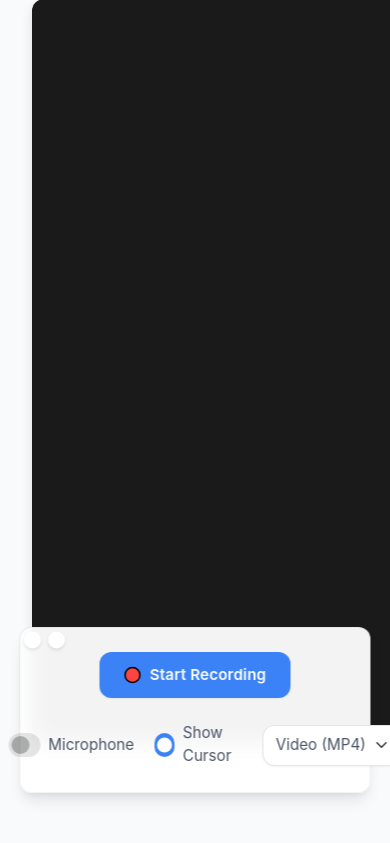
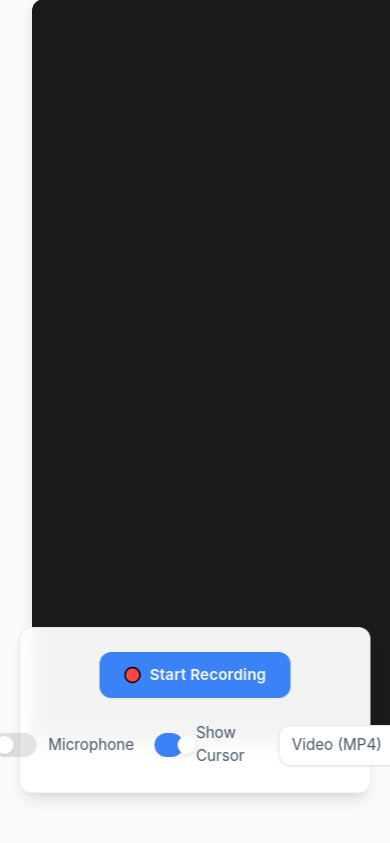
Before and after one commit to rcweston90/ScreenCapturePro, a Flask app: page / in a window 390 px wide. Shown: the part 21-864 px from the top of the page. Run offline with Flask 3, Linux system fonts and the light colour scheme; some libraries are stand-ins or nearby versions.

Commit message:
Agent query: Do the Microphone and Show Cursor toggles now look clean and consistent with a modern toggle switch appearance?

```diff
--- a/static/css/style.css
+++ b/static/css/style.css
@@ -225,56 +225,77 @@ body {
     border-left: 1px solid rgba(0, 0, 0, 0.1);
 }
 
-.form-check {
+.toggle-group {
+    display: flex;
+    gap: 20px;
+    align-items: center;
+}
+
+.toggle-wrapper {
     display: flex;
     align-items: center;
-    gap: 8px;
-    margin: 0;
+    gap: 12px;
 }
 
-.form-check-input {
-    width: 3em;
-    height: 1.5em;
-    margin: 0;
-    cursor: pointer;
-    transition: all var(--transition-speed) ease;
-    border: none;
-    background-color: rgba(0, 0, 0, 0.1);
-    border-radius: 2em;
+.toggle {
+    position: relative;
+    display: inline-block;
+    width: 44px;
+    height: 24px;
 }
 
-.form-check-input::before {
-    content: '';
+.toggle input {
+    opacity: 0;
+    width: 0;
+    height: 0;
+}
+
+.toggle-slider {
     position: absolute;
-    width: 1.25em;
-    height: 1.25em;
+    cursor: pointer;
+    top: 0;
+    left: 0;
+    right: 0;
+    bottom: 0;
+    background-color: rgba(0, 0, 0, 0.1);
+    transition: all var(--transition-speed) ease;
+    border-radius: 34px;
+}
+
+.toggle-slider:before {
+    position: absolute;
+    content: "";
+    height: 18px;
+    width: 18px;
+    left: 3px;
+    bottom: 3px;
+    background-color: white;
+    transition: all var(--transition-speed) ease;
     border-radius: 50%;
-    background-color: white;
-    transform: scale(0.85);
-    left: 0.125em;
-    top: 0.125em;
-    transition: transform var(--transition-speed) ease;
     box-shadow: 0 2px 4px rgba(0, 0, 0, 0.1);
 }
 
-.form-check-input:checked {
+input:checked + .toggle-slider {
     background-color: var(--primary-color);
 }
 
-.form-check-input:checked::before {
-    transform: translateX(1.5em) scale(0.85);
+input:checked + .toggle-slider:before {
+    transform: translateX(20px);
 }
 
-.form-check-input:hover {
-    filter: brightness(0.95);
+.toggle:hover .toggle-slider {
+    background-color: rgba(0, 0, 0, 0.15);
 }
 
-.form-check-input:focus {
-    outline: none;
+input:checked:hover + .toggle-slider {
+    background-color: #2563eb;
+}
+
+.toggle:focus-within .toggle-slider {
     box-shadow: 0 0 0 2px rgba(59, 130, 246, 0.3);
 }
 
-.form-check-label {
+.toggle-label {
     color: #4a5568;
     font-size: 0.95rem;
     cursor: pointer;
--- a/templates/index.html
+++ b/templates/index.html
@@ -32,13 +32,21 @@
                 </div>
 
                 <div class="settings-panel">
-                    <div class="form-check form-switch">
-                        <input class="form-check-input" type="checkbox" id="micToggle">
-                        <label class="form-check-label" for="micToggle">Microphone</label>
-                    </div>
-                    <div class="form-check form-switch">
-                        <input class="form-check-input" type="checkbox" id="cursorToggle" checked>
-                        <label class="form-check-label" for="cursorToggle">Show Cursor</label>
+                    <div class="toggle-group">
+                        <div class="toggle-wrapper">
+                            <label class="toggle">
+                                <input type="checkbox" id="micToggle">
+                                <span class="toggle-slider"></span>
+                            </label>
+                            <span class="toggle-label">Microphone</span>
+                        </div>
+                        <div class="toggle-wrapper">
+                            <label class="toggle">
+                                <input type="checkbox" id="cursorToggle" checked>
+                                <span class="toggle-slider"></span>
+                            </label>
+                            <span class="toggle-label">Show Cursor</span>
+                        </div>
                     </div>
                     <select id="formatSelect" class="form-select">
                         <option value="video">Video (MP4)</option>
```
